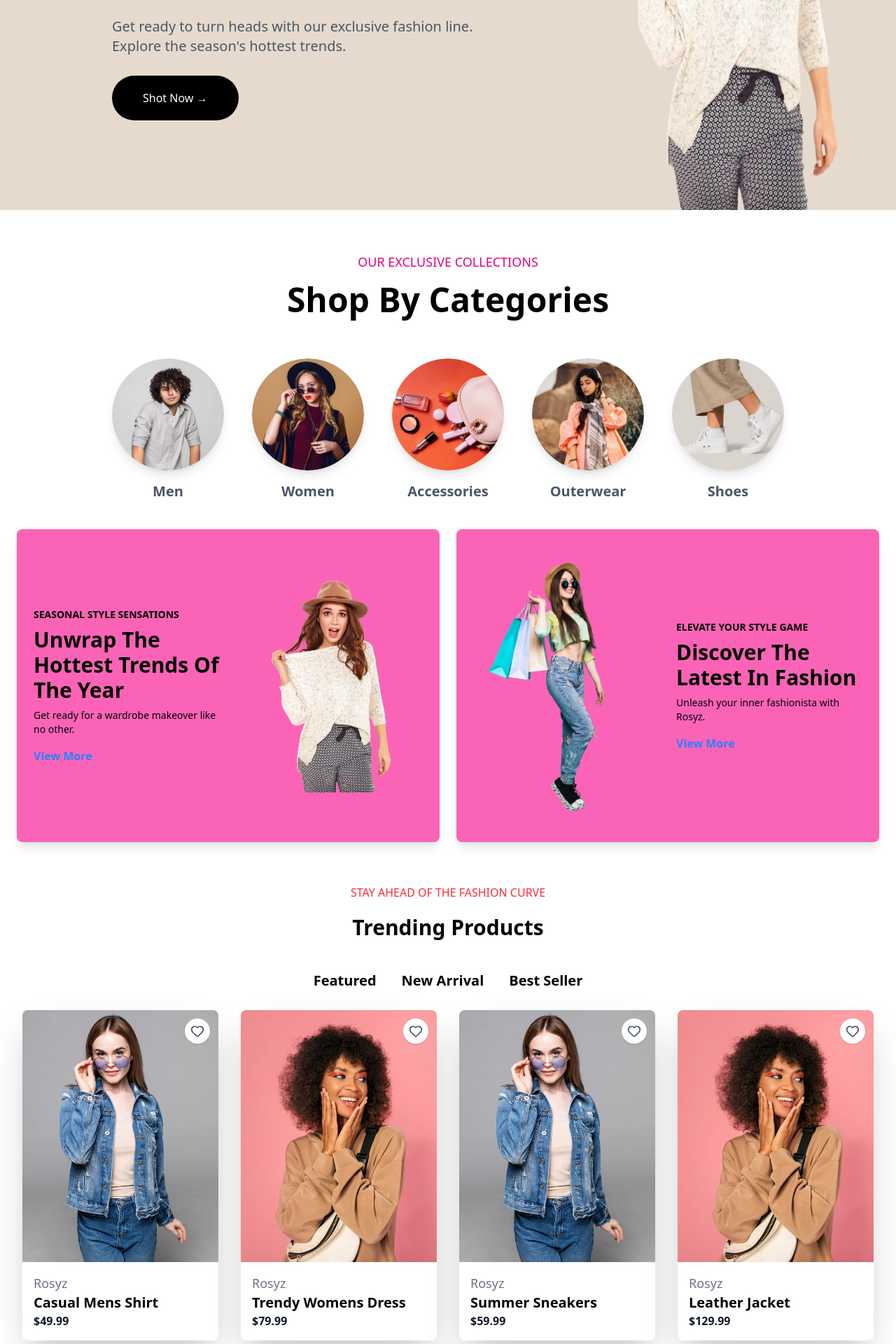
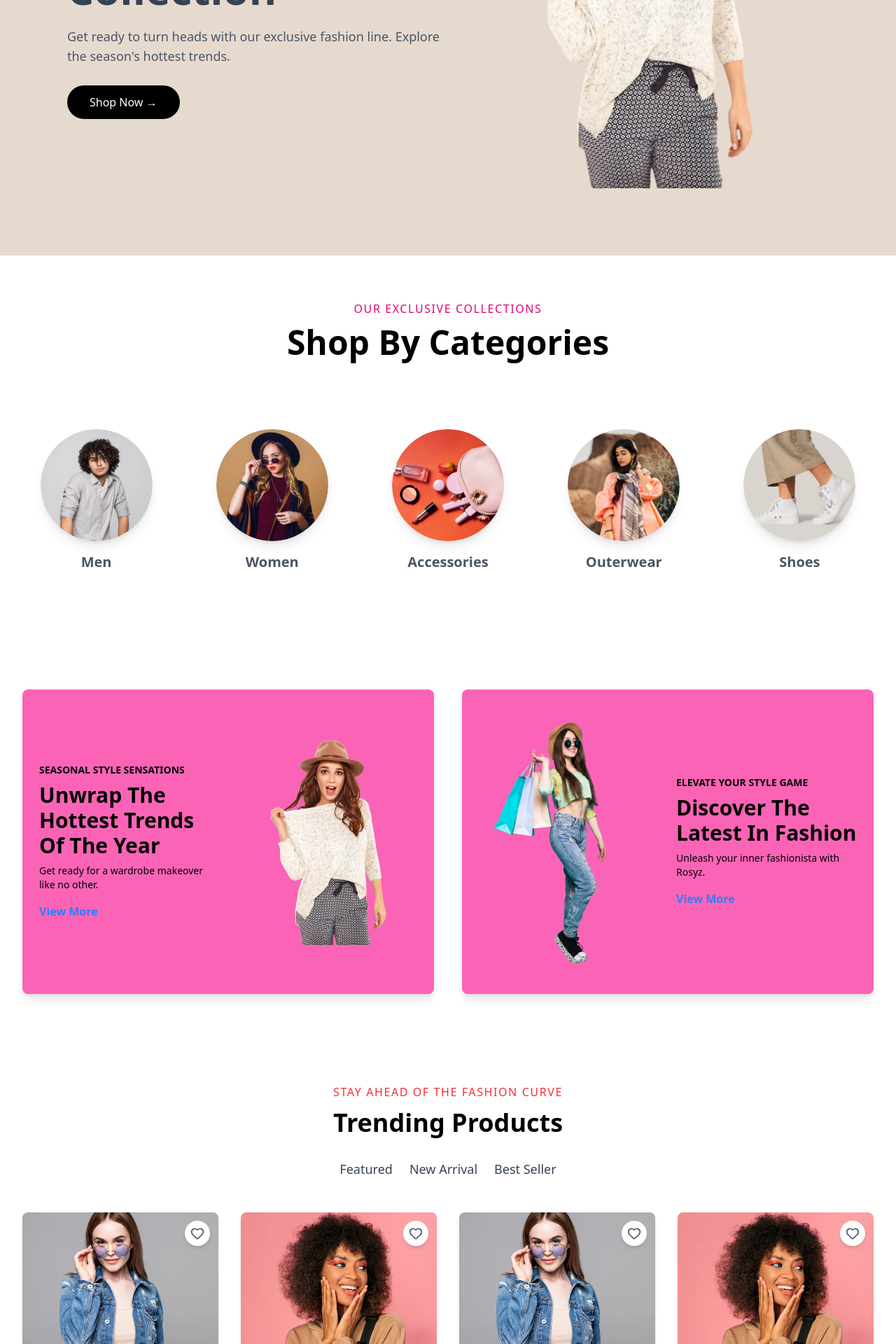
Before and after one commit to jigar8849/Next.js-E-commerce, a Next.js app: page / in a window 1280 px wide. Shown: the part 400-2320 px from the top of the page at 70% size. Built offline with nearby package versions, Linux system fonts and the light colour scheme.

Commit message:
Mobile size media queries are implemented

```diff
--- a/src/components/AllCardss/Home/TrandingCard.tsx
+++ b/src/components/AllCardss/Home/TrandingCard.tsx
@@ -7,7 +7,7 @@ interface ProductCardProps {
   brand: string;
   title: string;
   price: string | number;
-  href?: string; // product link
+  href?: string;
 }
 
 export default function ProductCard({
@@ -18,31 +18,35 @@ export default function ProductCard({
   href = "/product",
 }: ProductCardProps) {
   return (
-    <div className="bg-white w-fit rounded-lg shadow hover:shadow-lg transition overflow-hidden shadow-2xl">
+    <div className="w-full max-w-xs bg-white rounded-lg shadow-md hover:shadow-xl transition-shadow duration-300 overflow-hidden group">
       <Link href={href}>
-        {/* ✅ Image wrapper with fixed height */}
-        <div className="relative w-70 h-90">
+        {/* Image Section */}
+        <div className="relative w-full h-72 sm:h-64 md:h-72 lg:h-80">
           <Image
             src={image}
             alt={title}
             fill
-            className="object-cover group-hover:scale-105 transition-transform duration-300"
+            className="object-cover transition-transform duration-300 group-hover:scale-105"
+            sizes="(max-width: 768px) 100vw, 300px"
+            priority
           />
 
-          {/* Wishlist Button */}
+          {/* Wishlist Icon */}
           <button
-            className="absolute top-3 right-3 bg-white p-2 rounded-full shadow hover:bg-gray-100"
+            className="absolute top-3 right-3 bg-white p-2 rounded-full shadow-md hover:bg-gray-100 transition"
             aria-label="Add to wishlist"
           >
             <Heart className="w-5 h-5 text-gray-600" />
           </button>
         </div>
 
-        {/* ✅ Product Info below image */}
-        <div className="p-4 ">
-          <p className="text-lg text-gray-500">{brand}</p>
-          <h3 className="text-xl  font-semibold">{title}</h3>
-          <p className="text-base font-bold text-gray-900">${price}</p>
+        {/* Info Section */}
+        <div className="p-4 text-center">
+          <p className="text-sm text-gray-500">{brand}</p>
+          <h3 className="text-base md:text-lg font-semibold text-gray-800 mt-1">
+            {title}
+          </h3>
+          <p className="text-lg font-bold text-gray-900 mt-2">${Number(price).toFixed(2)}</p>
         </div>
       </Link>
     </div>
--- a/src/components/Home/Categories.tsx
+++ b/src/components/Home/Categories.tsx
@@ -1,47 +1,32 @@
 import React from "react";
-import ShopCategories from "@/components/AllCardss/Home/ShopCategories"
+import ShopCategories from "@/components/AllCardss/Home/ShopCategories";
 import Men from "../../../public/assets/category_men.png";
 import Women from "../../../public/assets/category_women.png";
 import Accessories from "../../../public/assets/category_accessories.png";
 import Outerwear from "../../../public/assets/category_outerwear.png";
 import Shoes from "../../../public/assets/category_shoes.png";
 
-
 function Categories() {
   const categoriesDetails = [
-    {
-      img: Men,   // ✅ fixed image reference
-      title: "Men"
-    },
-     {
-      img: Women,   // ✅ fixed image reference
-      title: "Women"
-    },
-     {
-      img: Accessories,   // ✅ fixed image reference
-      title: "Accessories"
-    },
-     {
-      img: Outerwear,   // ✅ fixed image reference
-      title: "Outerwear"
-    },
-     {
-      img: Shoes,   // ✅ fixed image reference
-      title: "Shoes"
-    },
+    { img: Men, title: "Men" },
+    { img: Women, title: "Women" },
+    { img: Accessories, title: "Accessories" },
+    { img: Outerwear, title: "Outerwear" },
+    { img: Shoes, title: "Shoes" },
   ];
 
   return (
-    <div className="flex flex-col justify-center items-center">
-      <div className="mt-15 text-pink-600 text-lg">
-        <p>OUR EXCLUSIVE COLLECTIONS</p>
-      </div>
+    <div className="w-full px-6 py-16 flex flex-col justify-center items-center bg-white">
+      {/* Section Title */}
+      <p className="text-pink-600 text-sm md:text-base tracking-widest uppercase">
+        Our Exclusive Collections
+      </p>
+      <h1 className="text-3xl md:text-5xl font-bold text-center mt-3">
+        Shop By Categories
+      </h1>
 
-      <div className="text-5xl font-bold mt-4">
-        <h1>Shop By Categories</h1>
-      </div>
-
-      <div className="flex flex-wrap">
+      {/* Responsive Grid */}
+      <div className="mt-10 grid grid-cols-1 sm:grid-cols-2 md:grid-cols-3 lg:grid-cols-4 xl:grid-cols-5 gap-6 w-full max-w-7xl">
         {categoriesDetails.map((category, index) => (
           <ShopCategories
             key={index}
--- a/src/components/Home/Collection.tsx
+++ b/src/components/Home/Collection.tsx
@@ -7,24 +7,30 @@ const Collection = () => {
   const womenCollection = [women1, women2, women3];
 
   return (
-    <div>
-      <p className="flex items-center justify-center mt-15 mb-5 text-red-500 sm:text-sm md:pt-10 md:text-xl">
-        BLOSSOM INTO STYLE: OUR SPRING FASHION PICKS
+    <div className="w-full max-w-7xl mx-auto px-4 sm:px-6 lg:px-8 py-16">
+      {/* Subtitle */}
+      <p className="text-center text-sm sm:text-base md:text-lg text-red-500 uppercase tracking-wide">
+        Blossom Into Style: Our Spring Fashion Picks
       </p>
-      <h2 className="flex items-center justify-center text-5xl font-semibold sm:text-2xl md:text-6xl md:font-semibold">
+
+      {/* Title */}
+      <h2 className="text-center text-3xl sm:text-4xl md:text-5xl font-bold text-gray-800 mt-3">
         The Spring Collection
       </h2>
 
-      <div className="grid grid-cols-1 sm:grid-cols-2 md:grid-cols-3 gap-6 px-6 justify-items-center mt-10 pb-20">
+      {/* Image Grid */}
+      <div className="mt-12 grid grid-cols-1 sm:grid-cols-2 md:grid-cols-3 gap-8">
         {womenCollection.map((img, index) => (
-          <Image
-            key={index}
-            src={img}
-            alt={`Collection ${index + 1}`}
-            className="rounded-xl object-cover"
-            width={400}
-            height={500}
-          />
+          <div key={index} className="w-full aspect-[4/5] relative rounded-xl overflow-hidden shadow-md hover:shadow-xl transition">
+            <Image
+              src={img}
+              alt={`Collection ${index + 1}`}
+              fill
+              className="object-cover"
+              sizes="(max-width: 768px) 100vw, 33vw"
+              priority={index === 0}
+            />
+          </div>
         ))}
       </div>
     </div>
--- a/src/components/Home/Hero.tsx
+++ b/src/components/Home/Hero.tsx
@@ -1,24 +1,34 @@
 import React from "react";
 import Image from "next/image";
-import HeroModelImage from "../../../public/assets/hero_image_2.png"
+import HeroModelImage from "../../../public/assets/hero_image_2.png";
 
 function Hero() {
   return (
-    <div className=" w-full h-full flex bg-[#e6dace]">
-      <div className="left w-160  mt-35 ms-40">
-        <p className="text-red-600 mt-5">DISCOVER THE LATEST TRENDS</p>
-        <h1 className="text-6xl text-gray-600 mt-5">
+    <div className="w-full bg-[#e6dace] flex flex-col-reverse md:flex-row items-center md:justify-between px-6 md:px-24 py-12 md:py-24">
+
+      {/* Left Content */}
+      <div className="w-full md:w-1/2 text-center md:text-left mt-8 md:mt-0">
+        <p className="text-red-600 text-sm md:text-base">DISCOVER THE LATEST TRENDS</p>
+        <h1 className="text-3xl md:text-5xl lg:text-6xl font-semibold text-gray-700 mt-4">
           Elevate Your Style With Our New Collection
         </h1>
-        <p className="mt-4 text-xl text-gray-600 mt-10">
+        <p className="mt-6 text-base md:text-lg text-gray-600">
           Get ready to turn heads with our exclusive fashion line. Explore the
           season&apos;s hottest trends.
         </p>
-        <button className="mt-7 bg-black text-white p-5 rounded-4xl px-11">Shot Now →</button>
+        <button className="mt-7 bg-black text-white py-3 px-8 rounded-full text-sm md:text-base">
+          Shop Now →
+        </button>
       </div>
-      <div className="right ms-20">
-        {/* <img src={HeroModelImage} alt="hero" className="h-170" /> */}
-        <Image src={HeroModelImage} alt="HeroModel" className="mt-15 h-160 w-fit"/>
+
+      {/* Right Image */}
+      <div className="w-full md:w-1/2 flex justify-center">
+        <Image
+          src={HeroModelImage}
+          alt="HeroModel"
+          className="w-72 md:w-[450px] lg:w-[500px] h-auto"
+          priority
+        />
       </div>
     </div>
   );
--- a/src/components/Home/Promo.tsx
+++ b/src/components/Home/Promo.tsx
@@ -3,19 +3,15 @@ import women1 from "../../../public/assets/hero_image_2.png";
 import women2 from "../../../public/assets/herowomen2.png";
 
 export default function HomePage() {
-
-
-
-
   return (
-    <div className="grid grid-cols-1 md:grid-cols-2 gap-6 px-6">
+    <div className="w-full max-w-7xl mx-auto px-4 sm:px-6 lg:px-8 py-16">
+      <div className="grid grid-cols-1 md:grid-cols-2 gap-10">
         <PromoCard
           subtitle="Seasonal Style Sensations"
           title="Unwrap The Hottest Trends Of The Year"
           description="Get ready for a wardrobe makeover like no other."
           image={women1}
         />
-
         <PromoCard
           subtitle="Elevate Your Style Game"
           title="Discover The Latest In Fashion"
@@ -24,5 +20,6 @@ export default function HomePage() {
           reverse
         />
       </div>
+    </div>
   );
 }
--- a/src/components/Home/Tranding.tsx
+++ b/src/components/Home/Tranding.tsx
@@ -1,96 +1,45 @@
-import React from 'react'
+import React from 'react';
 import Link from "next/link";
 import ProductCard from '../AllCardss/Home/TrandingCard';
-import women1 from "../../../public/assets/trandingproduct1.png"
-import women2 from "../../../public/assets/trandingproduct2.png"
-
+import women1 from "../../../public/assets/trandingproduct1.png";
+import women2 from "../../../public/assets/trandingproduct2.png";
 
 function Tranding() {
-
   const products = [
-    {
-      image: women1,
-      brand: "Rosyz",
-      title: "Casual Mens Shirt",
-      price: 49.99,
-      href: "/products/mens-shirt",
-    },
-    {
-      image: women2,
-      brand: "Rosyz",
-      title: "Trendy Womens Dress",
-      price: 79.99,
-      href: "/products/womens-dress",
-    },
-    {
-      image: women1,
-      brand: "Rosyz",
-      title: "Summer Sneakers",
-      price: 59.99,
-      href: "/products/sneakers",
-    },
-    {
-      image: women2,
-      brand: "Rosyz",
-      title: "Leather Jacket",
-      price: 129.99,
-      href: "/products/leather-jacket",
-    },
-    {
-      image: women1,
-      brand: "Rosyz",
-      title: "Classic Denim Jeans",
-      price: 69.99,
-      href: "/products/denim-jeans",
-    },
-    {
-      image: women2,
-      brand: "Rosyz",
-      title: "Elegant Handbag",
-      price: 89.99,
-      href: "/products/handbag",
-    },
-    {
-      image: women1,
-      brand: "Rosyz",
-      title: "Sports Hoodie",
-      price: 54.99,
-      href: "/products/sports-hoodie",
-    },
-    {
-      image: women2,
-      brand: "Rosyz",
-      title: "Luxury Watch",
-      price: 199.99,
-      href: "/products/luxury-watch",
-    },
-    {
-      image: women1,
-      brand: "Rosyz",
-      title: "Sunglasses",
-      price: 39.99,
-      href: "/products/sunglasses",
-    },
-    {
-      image: women2,
-      brand: "Rosyz",
-      title: "Formal Blazer",
-      price: 149.99,
-      href: "/products/formal-blazer",
-    },
+    { image: women1, brand: "Rosyz", title: "Casual Mens Shirt", price: 49.99, href: "/products/mens-shirt" },
+    { image: women2, brand: "Rosyz", title: "Trendy Womens Dress", price: 79.99, href: "/products/womens-dress" },
+    { image: women1, brand: "Rosyz", title: "Summer Sneakers", price: 59.99, href: "/products/sneakers" },
+    { image: women2, brand: "Rosyz", title: "Leather Jacket", price: 129.99, href: "/products/leather-jacket" },
+    { image: women1, brand: "Rosyz", title: "Classic Denim Jeans", price: 69.99, href: "/products/denim-jeans" },
+    { image: women2, brand: "Rosyz", title: "Elegant Handbag", price: 89.99, href: "/products/handbag" },
+    { image: women1, brand: "Rosyz", title: "Sports Hoodie", price: 54.99, href: "/products/sports-hoodie" },
+    { image: women2, brand: "Rosyz", title: "Luxury Watch", price: 199.99, href: "/products/luxury-watch" },
+    { image: women1, brand: "Rosyz", title: "Sunglasses", price: 39.99, href: "/products/sunglasses" },
+    { image: women2, brand: "Rosyz", title: "Formal Blazer", price: 149.99, href: "/products/formal-blazer" },
   ];
 
+  return (
+    <div className="w-full max-w-7xl mx-auto px-4 sm:px-6 lg:px-8 py-16">
 
-  return (
-    <div>
-        <p className='flex items-center justify-center mt-15 mb-5 text-red-500'>STAY AHEAD OF THE FASHION CURVE</p>
-        <h2 className='flex items-center justify-center text-5xl font-bold sm:text-2xl md:text-3xl'>Trending Products</h2>
-        <div className='flex items-center justify-center gap-9 mt-11 mb-7 text-xl font-semibold'>
-            <Link href={"#"} className='hover:underline'>Featured</Link>
-            <Link href={"#"} className='hover:underline'>New Arrival</Link>
-            <Link href={"#"} className='hover:underline'>Best Seller</Link>
+      {/* Subheading */}
+      <p className="text-center text-sm md:text-base text-red-500 uppercase tracking-widest">
+        Stay Ahead Of The Fashion Curve
+      </p>
+
+      {/* Main Heading */}
+      <h2 className="text-center text-3xl md:text-4xl font-bold mt-3">
+        Trending Products
+      </h2>
+
+      {/* Category Filters */}
+      <div className="flex flex-wrap justify-center gap-6 mt-8 text-lg font-medium text-gray-700">
+        <Link href="#" className="hover:underline transition">Featured</Link>
+        <Link href="#" className="hover:underline transition">New Arrival</Link>
+        <Link href="#" className="hover:underline transition">Best Seller</Link>
       </div>
-         <div className="grid grid-cols-1 sm:grid-cols-2 md:grid-cols-4 gap-4 px-6 justify-items-center">
+
+      {/* Product Grid */}
+      <div className="mt-12 grid grid-cols-1 sm:grid-cols-2 md:grid-cols-3 lg:grid-cols-4 gap-8">
         {products.map((product, index) => (
           <ProductCard
             key={index}
@@ -103,7 +52,7 @@ function Tranding() {
         ))}
       </div>
     </div>
-  )
+  );
 }
 
-export default Tranding
+export default Tranding;
--- a/src/components/Product/Hero.tsx
+++ b/src/components/Product/Hero.tsx
@@ -19,7 +19,7 @@ type Product = {
   vendor: string;
   type: string;
   available: boolean;
-  images: StaticImageData[];  // <-- Use StaticImageData here
+  images: StaticImageData[];
 };
 
 const product: Product = {
@@ -42,9 +42,10 @@ export default function ProductPage() {
 
   return (
     <div className="max-w-7xl mx-auto p-6">
-      {/* Top Section */}
+      {/* Main Grid Layout */}
       <div className="grid grid-cols-1 lg:grid-cols-2 gap-10">
-        {/* Left: Main Image + Thumbnails */}
+
+        {/* Left side: Image Gallery */}
         <div>
           <div className="relative w-full h-[800px] rounded-xl overflow-hidden shadow">
             <Image
@@ -54,31 +55,28 @@ export default function ProductPage() {
               className="object-cover"
             />
           </div>
-
-          {/* Thumbnails */}
           <div className="flex gap-3 mt-4">
-            {product.images.map((img, i) => (
+            {product.images.map((img, idx) => (
               <div
-                key={i}
-                className={`relative w-20 h-20 border rounded overflow-hidden cursor-pointer
-                  ${selectedImage === img ? "border-black" : "border-gray-300"}`}
+                key={idx}
+                className={`relative w-20 h-20 border rounded overflow-hidden cursor-pointer ${
+                  selectedImage === img ? "border-black" : "border-gray-300"
+                }`}
                 onClick={() => setSelectedImage(img)}
               >
-                <Image src={img} alt="thumb" fill className="object-cover" />
+                <Image src={img} alt={`Thumbnail ${idx + 1}`} fill className="object-cover" />
               </div>
             ))}
           </div>
         </div>
 
-        {/* Right: Product Info */}
+        {/* Right side: Product Details */}
         <div>
           <h2 className="text-2xl font-bold">{product.name}</h2>
-          <p className="text-xl font-semibold mt-2">
-            ${product.price.toFixed(2)}
-          </p>
+          <p className="text-xl font-semibold mt-2">${product.price.toFixed(2)}</p>
           <p className="text-gray-600 mt-2">{product.description}</p>
 
-          {/* Sizes */}
+          {/* Size selection */}
           <div className="mt-4">
             <p className="font-semibold">Size:</p>
             <div className="flex gap-2 mt-2">
@@ -86,8 +84,11 @@ export default function ProductPage() {
                 <button
                   key={size}
                   onClick={() => setSelectedSize(size)}
-                  className={`border px-4 py-2 rounded transition
-                    ${selectedSize === size ? "bg-black text-white" : "hover:bg-gray-200"}`}
+                  className={`border px-4 py-2 rounded transition ${
+                    selectedSize === size
+                      ? "bg-black text-white"
+                      : "hover:bg-gray-200"
+                  }`}
                 >
                   {size}
                 </button>
@@ -95,7 +96,7 @@ export default function ProductPage() {
             </div>
           </div>
 
-          {/* Colors */}
+          {/* Color selection (just color dots, no selection state implemented yet) */}
           <div className="mt-4">
             <p className="font-semibold">Color:</p>
             <div className="flex gap-2 mt-2 flex-wrap">
@@ -109,7 +110,7 @@ export default function ProductPage() {
             </div>
           </div>
 
-          {/* Quantity + Buttons */}
+          {/* Quantity controls and action buttons */}
           <div className="mt-6 flex items-center gap-4">
             <div className="flex border rounded">
               <button
@@ -135,7 +136,7 @@ export default function ProductPage() {
             </button>
           </div>
 
-          {/* Extra Info */}
+          {/* Extra product info */}
           <div className="mt-8 text-gray-700 text-base leading-relaxed">
             <p className="text-lg">
               <strong>Vendor:</strong> {product.vendor}
@@ -144,8 +145,7 @@ export default function ProductPage() {
               <strong>Type:</strong> {product.type}
             </p>
             <p className="text-lg">
-              <strong>Available:</strong>{" "}
-              {product.available ? "Yes" : "Out of stock"}
+              <strong>Available:</strong> {product.available ? "Yes" : "Out of stock"}
             </p>
 
             <br />
@@ -179,7 +179,7 @@ export default function ProductPage() {
 
             <hr className="my-5" />
 
-            {/* Safe Checkout */}
+            {/* Payment methods */}
             <div className="text-center">
               <p className="font-semibold text-lg mb-3">Guarantee safe checkout</p>
               <div className="flex justify-center gap-6">
```
Also changed, not shown: src/components/Blog/Hero.tsx (+6 -4 lines), src/components/Pagess/Contactus/CTA.tsx (+8 -8 lines), src/components/Pagess/Contactus/Hero.tsx (+9 -5 lines), src/components/Product/Related.tsx (+12 -8 lines), src/components/Shop/Stock.tsx (+26 -16 lines). Lines whose indentation alone changed are shown as unchanged.
